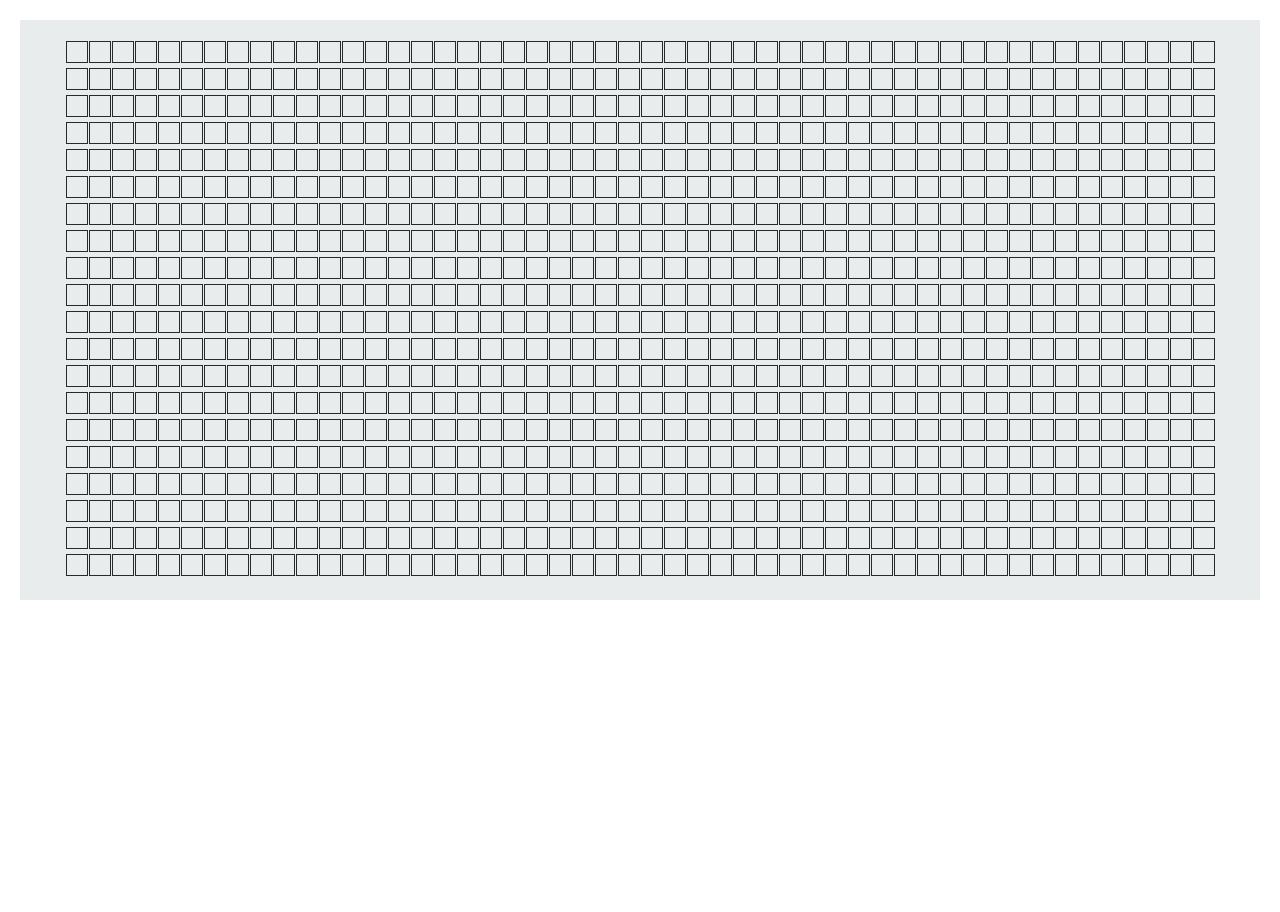
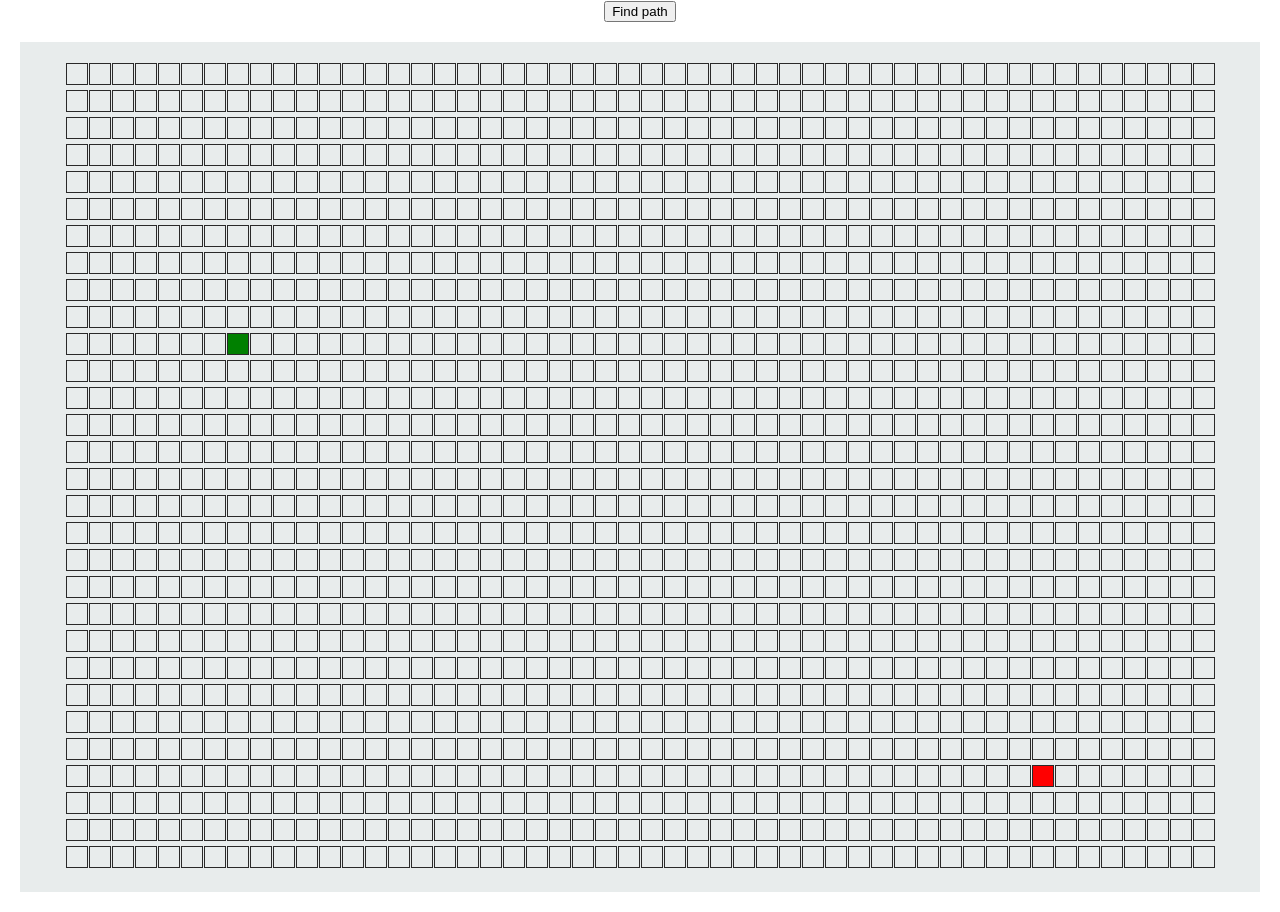
Before and after one commit to HarshaSiriki/pathfinder, a React (Create React App) app: page / in a window 1280 px wide. Before the commit the page ends 800 px from the top, so only its background shows below. Built offline with nearby package versions, Linux system fonts and the light colour scheme.

Commit message:
visualization of dijkstra algorithm is done

```diff
--- /dev/null
+++ b/src/Algorithms/dijkstra.js
@@ -0,0 +1,91 @@
+export function dijkstra (grid,startNode, endNode){
+    const visitedNodes = [];
+    startNode.distance = 0;
+    let unvisitedNodes = getAllNodes(grid);
+
+
+    while(!!unvisitedNodes.length){
+        //unvisitedNodes= sortNodesByDistance(unvisitedNodes);
+        unvisitedNodes.sort((nodeA,nodeB) => nodeA.distance - nodeB.distance);
+        const closestNode = unvisitedNodes.shift();
+        console.log("closestNode:",closestNode);
+        console.log("unvisitedNodes:",unvisitedNodes);
+        // console.log("startNode: ",startNode);
+        // console.log("endNode: ",endNode);
+
+        if(closestNode.type === "wall") continue;
+
+        if(closestNode.distance === Infinity) return visitedNodes;
+
+        closestNode.isVisited = true;
+        visitedNodes.push(closestNode);
+
+        if(closestNode.type === "finish-node") return visitedNodes;
+        const unvisitedNeighbours = updateUnvisitedNeighbours(closestNode,grid);
+        console.log("unvisited neighbours:",unvisitedNeighbours);
+        try{
+            for(let i=0;i<unvisitedNeighbours.length;i++){
+                console.log(`node[${unvisitedNeighbours[i].row}][${unvisitedNeighbours[i].col}]`);
+                console.log(`unvisited nodes in loop: ${unvisitedNeighbours[i].row},${unvisitedNeighbours[i].col},${unvisitedNeighbours[i].distance}`);
+                unvisitedNodes[unvisitedNeighbours[i].row][unvisitedNeighbours[i].col] = unvisitedNeighbours[i];
+                console.log("unvisited nodes in loop: ",unvisitedNodes);
+            }
+        }catch(error){
+            console.log(error);
+        }
+        console.log("unvisited nodes:",unvisitedNodes);
+        console.log("visited nodes:",visitedNodes);
+
+    }
+    return visitedNodes;
+}
+
+function sortNodesByDistance(unvisitedNodes){
+    unvisitedNodes.sort((nodeA,nodeB) => nodeA.distance - nodeB.distance);
+    // for(let i =0; i<10;i++){
+    //     console.log(temp);
+    // }
+    return unvisitedNodes;
+}
+
+function updateUnvisitedNeighbours(node, grid){
+    const unvisitedNeighbours = getUnvisitedNeighbours(node,grid);
+    for (const neighbour of unvisitedNeighbours){
+        // console.log("before:",neighbour.distance);
+        neighbour.distance = node.distance+1;
+        neighbour.previousNode = node;
+        // console.log("After:",neighbour.distance);
+    }
+    return unvisitedNeighbours;
+}
+
+function getUnvisitedNeighbours(node,grid){
+    const neighbours = [];
+    const {col,row} = node;
+    if (row>0 && grid[row-1][col]) neighbours.push(grid[row-1][col]);
+    if (row<grid.length-1 && grid[row+1][col]) neighbours.push(grid[row+1][col]);
+    if (col>0 && grid[row][col-1]) neighbours.push(grid[row][col-1]);
+    if (col<grid[0].length-1 && grid[row][col+1]) neighbours.push(grid[row][col+1]);
+    return neighbours.filter(neighbour => !neighbour.isVisited);
+}
+
+function getAllNodes(grid){
+    const nodes = [];
+    for (const row of grid){
+        for(const node of row){
+            nodes.push(node);
+        }
+    }
+    console.log("nodes:",nodes);
+    return nodes;
+}
+
+export function getNodesInShortestPath(finishNode){
+    const nodesInShortestPath = [];
+    let currentNode = finishNode;
+    while(currentNode !== null){
+        nodesInShortestPath.unshift(currentNode);
+        currentNode = currentNode.previousNode;
+    }
+    return nodesInShortestPath;
+}
--- a/src/MyContext.jsx
+++ b/src/MyContext.jsx
@@ -2,10 +2,16 @@ import { createContext, useState } from "react";
 import React from "react";
 
 export const Grid = createContext(null);
+const STARTNODE_Row = 10;
+const STARTNODE_Col = 7;
+const FINISHNODE_Row = 26;
+const FINISHNODE_Col = 42;
+
+
 
 const getDefaultGrid = () => {
     const grid = [];
-    for (let row = 0; row < 20; row++) {
+    for (let row = 0; row < 30; row++) {
         const currentRow = [];
         for (let col = 0; col < 50; col++) {
           currentRow.push(createNode(col, row));
@@ -19,7 +25,11 @@ const createNode = (col,row) => {
     return{
         col,
         row,
-        type: 'node',
+        type: row === STARTNODE_Row && col === STARTNODE_Col
+        ? 'start-node'
+        : row === FINISHNODE_Row && col === FINISHNODE_Col
+        ? 'finish-node'
+        : 'node',
         distance: Infinity,
         isVisited: false,
         previousNode: null,
@@ -29,7 +39,9 @@ const createNode = (col,row) => {
 
 export const GridContextProvider = (props) => {
     const [grid, setGrid] = useState(getDefaultGrid());
-    const contextValue = {grid,setGrid}
+    const [startNode, setStartNode] = useState(grid[STARTNODE_Row][STARTNODE_Col]);
+    const [finishNode, setFinishNode] = useState(grid[FINISHNODE_Row][FINISHNODE_Col]);
+    const contextValue = {grid,setGrid, startNode,setStartNode,finishNode,setFinishNode}
     console.log(contextValue);
     return(<Grid.Provider value={contextValue}>{props.children}</Grid.Provider>)
 }
--- a/src/PathFinderVisualizer/Node/Node.css
+++ b/src/PathFinderVisualizer/Node/Node.css
@@ -6,12 +6,22 @@
     margin: 1.5px;
 }
 
-.node-start{
+.start-node{
     background-color: green;
+    width: 20px;
+    height: 20px;
+    outline: 1px solid rgb(42, 41, 41);
+    display: inline-block;
+    margin: 1.5px;
 }
 
-.node-finish{
+.finish-node{
     background-color: red;
+    width: 20px;
+    height: 20px;
+    outline: 1px solid rgb(42, 41, 41);
+    display: inline-block;
+    margin: 1.5px;
 }
 
 .wall{
@@ -22,3 +32,65 @@
     margin: 1.5px;
     background-color: rgb(12, 53, 71);
 }
+
+
+.node-visited {
+    animation-name: visitedAnimation;
+    animation-duration: 1.5s;
+    animation-timing-function: ease-out;
+    animation-delay: 0;
+    animation-direction: alternate;
+    animation-iteration-count: 1;
+    animation-fill-mode: forwards;
+    animation-play-state: running;
+  }
+
+  @keyframes visitedAnimation {
+    0% {
+      transform: scale(0.3);
+      background-color: rgba(0, 0, 66, 0.75);
+      border-radius: 100%;
+    }
+
+    50% {
+      background-color: rgba(17, 104, 217, 0.75);
+    }
+
+    75% {
+      transform: scale(1.2);
+      background-color: rgba(0, 217, 159, 0.75);
+    }
+
+    100% {
+      transform: scale(1);
+      background-color: rgba(0, 190, 218, 0.75);
+    }
+  }
+
+  .node-shortest-path {
+    animation-name: shortestPath;
+    animation-duration: 1.5s;
+    animation-timing-function: ease-out;
+    animation-delay: 0;
+    animation-direction: alternate;
+    animation-iteration-count: 1;
+    animation-fill-mode: forwards;
+    animation-play-state: running;
+  }
+
+  @keyframes shortestPath {
+    0% {
+      transform: scale(0.6);
+      background-color: rgb(255, 254, 106);
+    }
+
+    50% {
+      transform: scale(1.2);
+      background-color: rgb(255, 254, 106);
+    }
+
+    100% {
+      transform: scale(1);
+      background-color: rgb(255, 254, 106);
+    }
+  }
--- a/src/PathFinderVisualizer/Node/Node.jsx
+++ b/src/PathFinderVisualizer/Node/Node.jsx
@@ -10,7 +10,6 @@ export default class Node extends Component{
 
         const {col,
             type,
-            mouseClick,
             onMouseDown,
             onMouseEnter,
             onMouseUp,
--- a/src/PathFinderVisualizer/PathFindingVisualizer.jsx
+++ b/src/PathFinderVisualizer/PathFindingVisualizer.jsx
@@ -1,7 +1,15 @@
 import React,{ Component, useContext, useState } from "react";
 import './PathFindingVisualizer.css';
 import Node from "./Node/Node";
-import {Grid, GridContextProvider} from "../MyContext";
+import {Grid} from "../MyContext";
+import { dijkstra, getNodesInShortestPath } from "../Algorithms/dijkstra";
+
+const STARTNODE_Row = 10;
+const STARTNODE_Col = 7;
+const FINISHNODE_Row = 26;
+const FINISHNODE_Col = 42;
+
+
 
 export default function PathFindingVisualizer() {
 
@@ -12,7 +20,7 @@ export default function PathFindingVisualizer() {
 
     function handleMouseEnter(row, col){
         if(!mouseIsPressed) return;
-        const newGrid = getNewGridWithWallToggled(grid,row,col);
+        getNewGridWithWallToggled(grid,row,col);
         //setGrid({newGrid});
     }
 
@@ -52,11 +60,58 @@ export default function PathFindingVisualizer() {
         newGrid[row][col] = newNode;
         console.log("toggle method before return:",Array.isArray(grid));
         setGrid(newGrid);
-        return grid;
+        return ;
     };
 
+    function visualizeDijkstra(){
+        const startNode = grid[STARTNODE_Row][STARTNODE_Col];
+        const finishNode = grid[FINISHNODE_Row][FINISHNODE_Col];
+        console.log("grid from path:",grid);
+        const visitedNodes = dijkstra(grid,startNode,finishNode);
+        console.log('visited nodes:',visitedNodes);
+        const nodesInShortestPath = getNodesInShortestPath(finishNode);
+        animateDijkstra(visitedNodes,nodesInShortestPath);
+
+    }
+
+    function animateDijkstra(visitedNodes,nodesInShortestPath){
+        for (let i=0;i<= visitedNodes.length;i++){
+            if(i === visitedNodes.length){
+                setTimeout(()=>{
+                    animateShortestPath(nodesInShortestPath);
+                },20*i);
+                return;
+            }
+            setTimeout(()=>{
+                const node = visitedNodes[i];
+                // document.getElementById(`node-${node.row}-${node.col}`).className = `${node.type} node-visited`;
+                const element = document.getElementById(`node-${node.row}-${node.col}`);
+                if (element) {
+                    element.className = `${node.type} node-visited`;
+                }
+            }, 20*i);
+        }
+    }
+
+    function animateShortestPath(nodesInShortestPath){
+        for (let i=0; i<nodesInShortestPath.length; i++){
+            setTimeout(()=>{
+                const node = nodesInShortestPath[i];
+                // document.getElementById(`node-${node.row}-${node.col}`).className = `${node.type} node-visited`;
+                const element = document.getElementById(`node-${node.row}-${node.col}`);
+                if (element) {
+                    element.className = `${node.type} node-shortest-path`;
+                }
+            }, 50*i);
+        }
+    }
+
     return(
-        <div className="grid">
+        <div>
+            <button onClick={() => visualizeDijkstra()}>
+                Find path
+            </button>
+            <div className="grid">
             {grid.map((row,rowIdx)=>{
                 return(
                     <div key={rowIdx}>
@@ -80,7 +135,9 @@ export default function PathFindingVisualizer() {
                     </div>
                 );
             })}
+            </div>
         </div>
+
     );
 
 }
```
